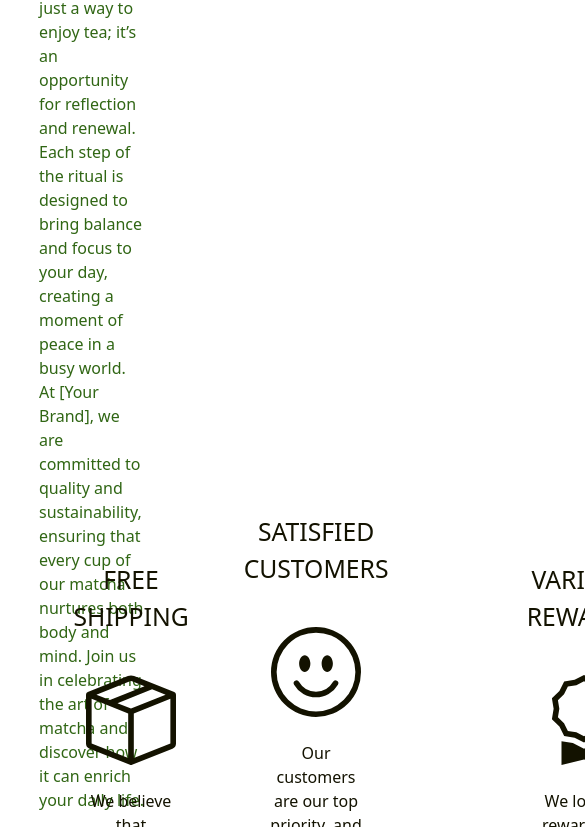
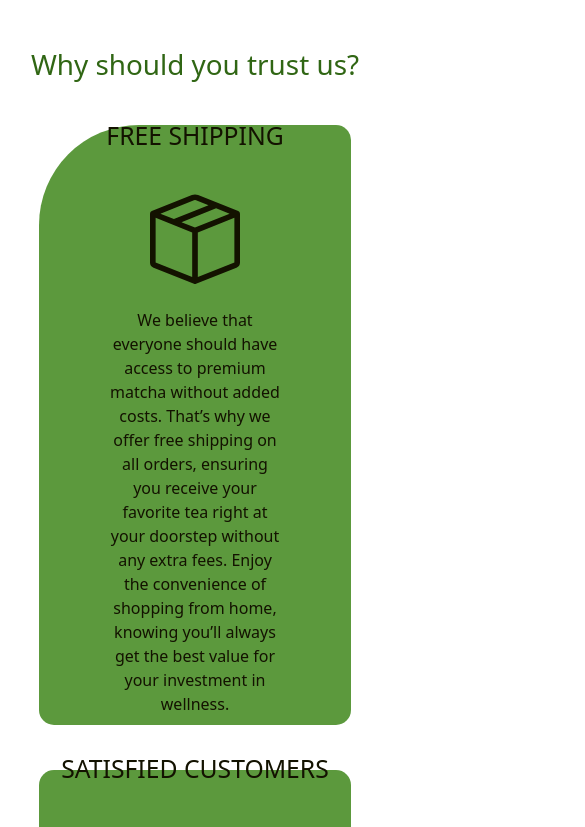
Before and after one commit to nakaay13/vue-project, a Vue app: page / in a window 390 px wide. Shown: the part 2917-3744 px from the top of the page, 585 px wide, since content can reach past the window. Built offline with nearby package versions, Linux system fonts and the light colour scheme; no server answers.

Commit message:
some responsivness

```diff
--- a/src/components/ProductList.vue
+++ b/src/components/ProductList.vue
@@ -21,7 +21,48 @@
   .router-link {
     text-decoration: none;
   }
+
+  .products-container {
+    display: flex;
+    justify-content: center;
+    margin-top: 50px;
+  }
+
+  .products {
+    display: grid;
+    grid-template-columns: repeat(4, 1fr);
+    gap: 20px;
+    justify-items: center;
+    width: 80%;
+    max-width: 1200px;
+  }
+
+  /* Responsive adjustments */
+  @media (max-width: 1200px) {
+    .products {
+      grid-template-columns: repeat(3, 1fr);
+    }
+  }
+
+  @media (max-width: 992px) {
+    .products {
+      grid-template-columns: repeat(2, 1fr);
+    }
+  }
+
+  @media (max-width: 576px) {
+    .products {
+      grid-template-columns: 1fr;
+    }
+  }
+
+  .card {
+    width: 100%;
+    max-width: 17rem;
+  }
   </style>
+
+
 
   <script setup>
   import { defineProps } from 'vue';
--- a/src/views/HomeView.vue
+++ b/src/views/HomeView.vue
@@ -65,3 +65,52 @@
 
 
 </template>
+
+
+<style scoped>
+@media (width <= 1152px){
+    .info-container{
+        height: 1300px;
+        justify-content: start;
+    }
+    .info-items{
+        display: flex;
+        flex-direction: column;
+        height: 900px;
+
+    }
+    .info-item{
+        margin: 15px 0px 15px 0 !important;
+        width: 100%;
+        height: 350px;
+    }
+
+}
+
+@media (width <= 790px) {
+    .info-item{
+        height: 450px;
+    }
+    .info-container{
+        height: 1500px;
+    }
+    .about{
+        flex-direction: column;
+        width: 100%;
+        justify-content: center;
+        align-items: center;
+    }
+    .about-text{
+        margin: 0;
+    }
+}
+
+@media (width <= 592px) {
+    .info-container{
+        height: 2000px;
+    }
+    .info-item{
+        height: 600px;
+    }
+}
+</style>
```
